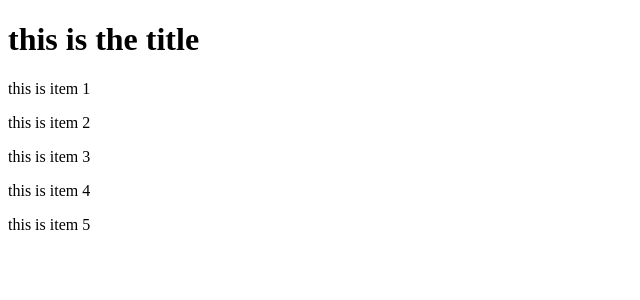
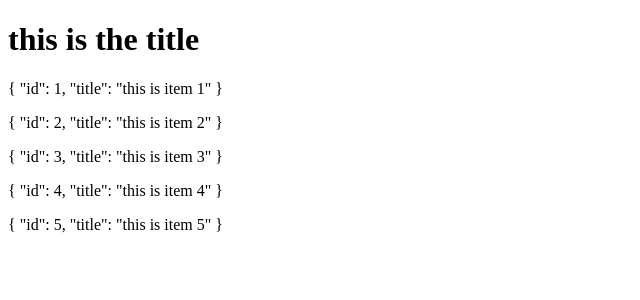
Before and after one commit to danasugu/vue-project, a Vue app: page / in a window 1280 px wide. Shown: the top 300 px of the page, without its empty margins (0-640 px from the left). Built offline with nearby package versions, Linux system fonts and the light colour scheme.

Commit message:
Update App.vue

```diff
--- a/src/App.vue
+++ b/src/App.vue
@@ -12,12 +12,12 @@ export default {
     return{
       title:"this is the title",
       items:[
-        "this is item 1",
-        "this is item 2",
-        "this is item 3",
-        "this is item 4",
-        "this is item 5"
-      ],
+      {id:1, title:"this is item 1"},
+      {id:2, title:"this is item 2"},
+      {id:3, title:"this is item 3"},
+      {id:4, title:"this is item 4"},
+      {id:5, title:"this is item 5"},
+         ],
       }
     }
   };
```
